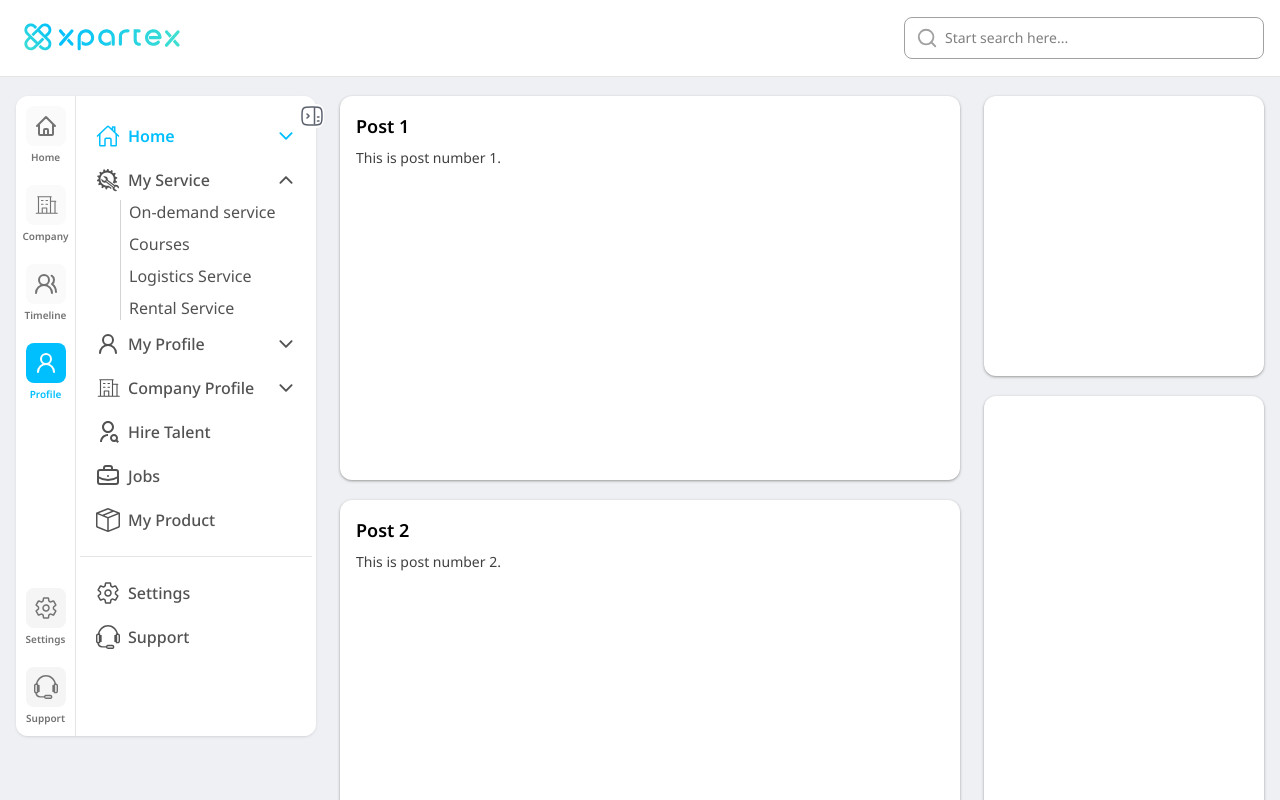
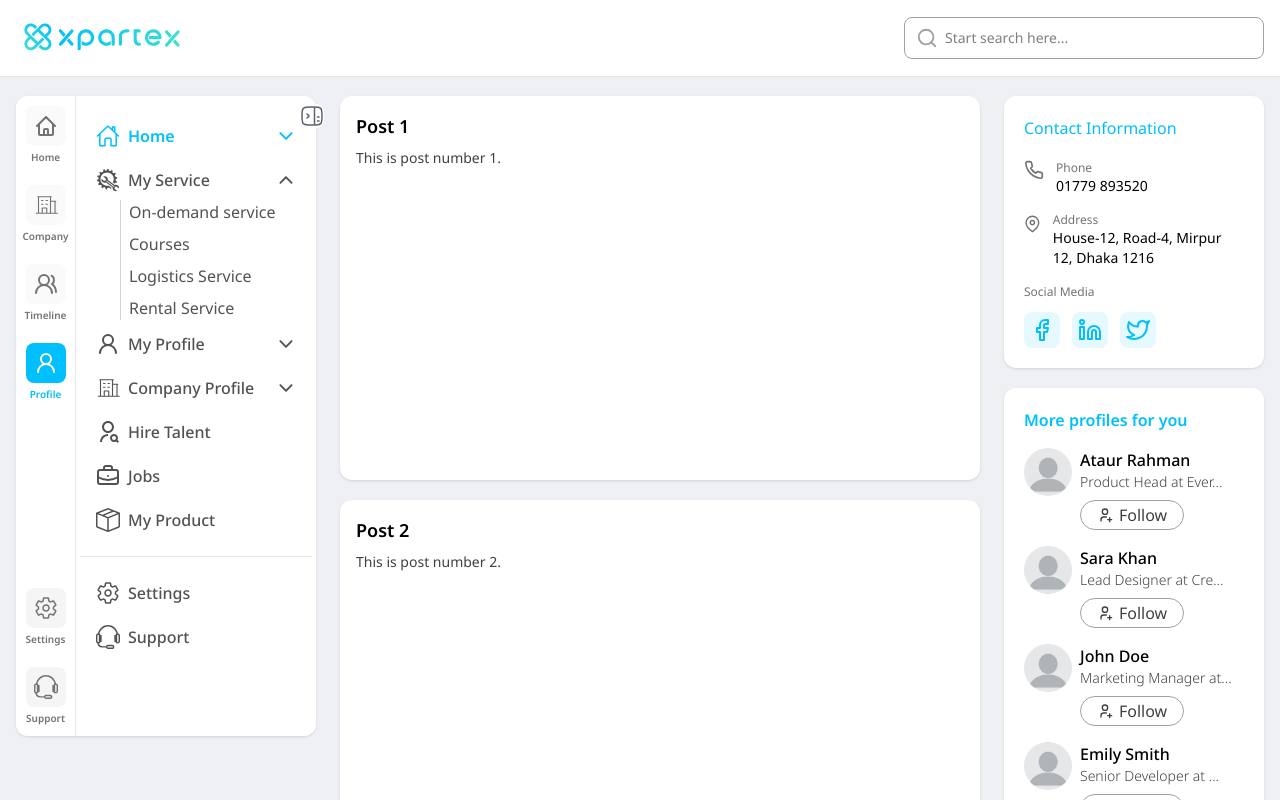
Before and after one commit to xpartex-fatin/xpartex-frontend, a Next.js app: page /profile/all in a window 1280 px wide. Shown: the top 800 px of the page. Built offline with nearby package versions, Linux system fonts and the light colour scheme.

Commit message:
left  right av only pc viewport

```diff
--- a/app/profile/all/page.tsx
+++ b/app/profile/all/page.tsx
@@ -1,6 +1,8 @@
 "use client";
 import PrimaryNav from "@/shared/LeftNav/PrimaryNav";
 import SecondaryNav from "@/shared/LeftNav/SecondaryNav";
+import ContactInfo from "@/shared/RightNav/ContactInfo";
+import MoreProfiles from "@/shared/RightNav/MoreProfiles";
 import { useEffect, useRef, useState } from "react";
 
 const posts = Array.from({ length: 20 }).map((_, i) => ({
@@ -56,17 +58,16 @@ const ProfileLayoutPage = () => {
           {posts.map((post) => (
             <div
               key={post.id}
-              className="shadow-sm   shadow-neutral-400 rounded-xl bg-white p-4 h-96 flex flex-col justify-start"
-            >
+              className="shadow rounded-xl bg-white p-4 h-96 flex flex-col justify-start">
               <h2 className="font-semibold text-lg mb-2">{post.title}</h2>
               <p className="text-sm text-neutral-700">{post.content}</p>
             </div>
           ))}
         </div>
 
-        <div className="relative self-stretch pb-10" style={rightStyle}>
-          <div className="shadow-sm   shadow-neutral-400 rounded-xl bg-white  h-70 w-70  " />
-          <div className="shadow-sm   shadow-neutral-400  bg-white  sticky top-24 h-120 mt-5 w-70 rounded-xl " />
+        <div className="relative  min-w-65 self-stretch pb-10" style={rightStyle}>
+         <ContactInfo/>
+          <MoreProfiles />
         </div>
       </div>
     </div>
--- a/shared/RightNav/ContactInfo.tsx
+++ b/shared/RightNav/ContactInfo.tsx
@@ -1,9 +1,45 @@
-
+import {
+  FiFacebook,
+  FiLinkedin,
+  FiMapPin,
+  FiPhone,
+  FiTwitter,
+} from "react-icons/fi";
 
 const ContactInfo = () => {
   return (
-    <div>ContactInfo</div>
-  )
-}
+    <div className="bg-white rounded-xl shadow p-5     w-full">
+      <p className="text-[#00BFFF]">Contact Information</p>
 
-export default ContactInfo
+      <div className="mt-5">
+        <div className="flex items-start gap-3  ">
+          <FiPhone className="text-neutral-500 text-xl" />
+          <div className="text-sm">
+            <p className="text-xs text-neutral-500  ">Phone</p>
+            <p className="text-sm">01779 893520</p>
+          </div>
+        </div>
+
+        <div className="flex mt-4 items-start gap-3  ">
+          <FiMapPin className="text-neutral-500 text-2xl" />
+          <div className="text-sm">
+            <p className="text-xs text-neutral-500  ">Address</p>
+            <p className="text-sm">House-12, Road-4, Mirpur 12, Dhaka 1216</p>
+          </div>
+        </div>
+
+        <div className="mt-4">
+          <p className="text-xs text-neutral-500  ">Social Media</p>
+
+          <div className="mt-3 flex items-center gap-3">
+            <FiFacebook className="text-[#00BFFF] bg-[#00BFFF]/10 p-1.5 rounded-lg cursor-pointer text-4xl" />
+            <FiLinkedin className="text-[#00BFFF] bg-[#00BFFF]/10 p-1.5 rounded-lg cursor-pointer text-4xl" />
+            <FiTwitter className="text-[#00BFFF] bg-[#00BFFF]/10 p-1.5 rounded-lg cursor-pointer text-4xl" />
+          </div>
+        </div>
+      </div>
+    </div>
+  );
+};
+
+export default ContactInfo;
--- a/shared/RightNav/MoreProfiles.tsx
+++ b/shared/RightNav/MoreProfiles.tsx
@@ -1,9 +1,45 @@
-
+import Image from "next/image";
+import { TbUserPlus } from "react-icons/tb";
 
 const MoreProfiles = () => {
+  const users = [
+    { id: 1, name: "Ataur Rahman", designation: "Product Head at Everywear Bangladesh Ltd." },
+    { id: 2, name: "Sara Khan", designation: "Lead Designer at Creative Studio" },
+    { id: 3, name: "John Doe", designation: "Marketing Manager at TechCorp International" },
+    { id: 4, name: "Emily Smith", designation: "Senior Developer at NextGen Solutions" },
+    { id: 5, name: "Sara Khan", designation: "Lead Designer at Creative Studio" },
+    { id: 6, name: "John Doe", designation: "Marketing Manager at TechCorp International" },
+  ];
+
+  const truncate = (text: string, maxLength: number) =>
+    text.length > maxLength ? text.slice(0, maxLength) + "..." : text;
+
   return (
-    <div>MoreProfiles</div>
-  )
-}
+    <div className="bg-white top-24 max-h-[85vh] sticky rounded-xl shadow p-5 mt-5 w-full flex flex-col gap-4 overflow-auto">
+      <p className="text-[#00BFFF] font-semibold">More profiles for you</p>
+      {users.map((user) => (
+        <div key={user.id} className="flex items-start gap-2">
+          <Image
+            src="/blankUser.webp"
+            alt="User"
+            width={40}
+            height={40}
+            className="rounded-full w-12 h-12"
+          />
+          <div className="flex flex-col items-start">
+            <p className="font-medium">{user.name}</p>
+            <p className="text-neutral-700 text-sm font-light">
+              {truncate(user.designation, 20)}
+            </p>
+            <div className="border mt-2 flex items-center gap-1.5 text-neutral-700 border-neutral-400 rounded-full py-0.5 cursor-pointer px-4">
+              <TbUserPlus />
+              <p>Follow</p>
+            </div>
+          </div>
+        </div>
+      ))}
+    </div>
+  );
+};
 
-export default MoreProfiles
+export default MoreProfiles;
```
